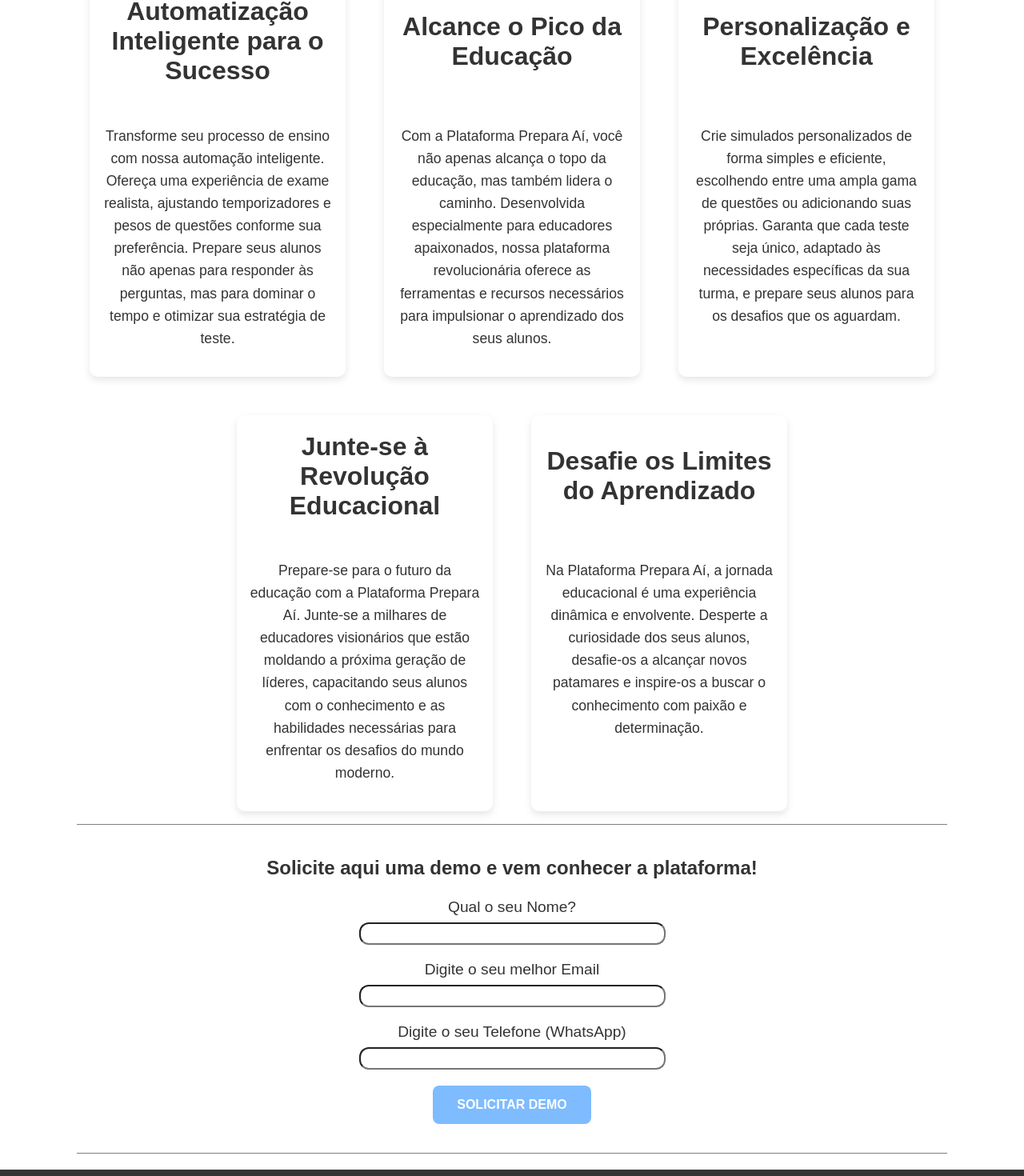
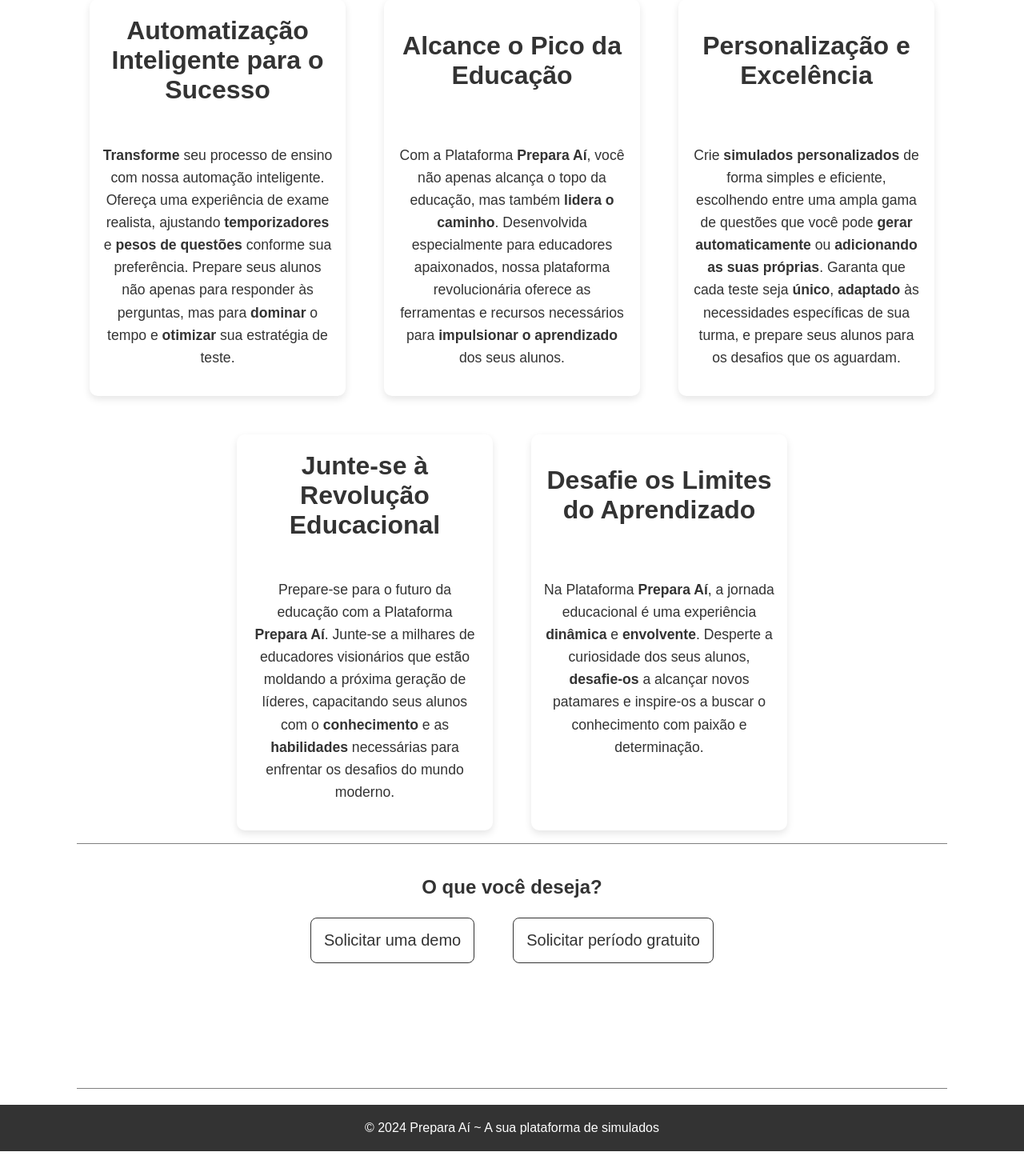
Before and after one commit to Lenoxel/prepara-ai-landing-page, a Svelte app: page / in a window 1280 px wide. Shown: the part 911-2381 px from the top of the page at 80% size. After the commit the page ends 2350 px from the top, so only its background shows below. Built offline with nearby package versions, Linux system fonts and the light colour scheme.

Commit message:
feat: :sparkles: adiciona possibilidade de o cliente solicitar um período gratuito na plataforma

```diff
--- a/src/components/Main/content.svelte
+++ b/src/components/Main/content.svelte
@@ -11,7 +11,7 @@
   </h2>
 
   <p class="content-description" {...buildTestIds("content-description")}>
-    {description}
+    {@html description}
   </p>
 </section>
 
--- a/src/components/Main/root.svelte
+++ b/src/components/Main/root.svelte
@@ -19,8 +19,12 @@
   <h1 class="main-title">Engaje e prepare os seus alunos</h1>
   <p class="main-subtitle">
     Você está pronto para elevar sua prática educacional a um novo patamar?
-    Prepare-se para uma jornada de transformação com a Plataforma Prepara Aí -
-    sua aliada no caminho rumo à excelência acadêmica.
+  </p>
+  <p class="main-subtitle">
+    Prepare-se para uma jornada de <strong>transformação</strong> com a
+    Plataforma
+    <strong>Prepara Aí</strong>, a sua aliada no caminho rumo à excelência
+    acadêmica.
   </p>
 
   <!-- <div style="text-align:center">
@@ -34,48 +38,35 @@
     title="Demonstração da plataforma"
   />
 
-  <Button text="Solicite já a sua demo!" onClick={scrollIntoScheduleForm} />
+  <Button text="Comece a usar a plataforma" onClick={scrollIntoScheduleForm} />
 
   <section class="content-container">
     <Content
       title="Automatização Inteligente para o Sucesso"
-      description="Transforme seu processo de ensino com nossa automação inteligente. Ofereça
-    uma experiência de exame realista, ajustando temporizadores e pesos de
-    questões conforme sua preferência. Prepare seus alunos não apenas para
-    responder às perguntas, mas para dominar o tempo e otimizar sua estratégia
+      description="<strong>Transforme</strong> seu processo de ensino com nossa automação inteligente. Ofereça
+    uma experiência de exame realista, ajustando <strong>temporizadores</strong> e <strong>pesos de questões</strong> conforme sua preferência. Prepare seus alunos não apenas para
+    responder às perguntas, mas para <strong>dominar</strong> o tempo e <strong>otimizar</strong> sua estratégia
     de teste."
     />
 
     <Content
       title="Alcance o Pico da Educação"
-      description=" Com a Plataforma Prepara Aí, você não apenas alcança o topo da educação,
-      mas também lidera o caminho. Desenvolvida especialmente para educadores
-      apaixonados, nossa plataforma revolucionária oferece as ferramentas e
-      recursos necessários para impulsionar o aprendizado dos seus alunos."
+      description=" Com a Plataforma <strong>Prepara Aí</strong>, você não apenas alcança o topo da educação, mas também <strong>lidera o caminho</strong>. Desenvolvida especialmente para educadores apaixonados, nossa plataforma revolucionária oferece as ferramentas e recursos necessários para <strong>impulsionar o aprendizado</strong> dos seus alunos."
     />
 
     <Content
       title="Personalização e Excelência"
-      description="Crie simulados personalizados de forma simples e eficiente, escolhendo
-    entre uma ampla gama de questões ou adicionando suas próprias. Garanta
-    que cada teste seja único, adaptado às necessidades específicas da sua
-    turma, e prepare seus alunos para os desafios que os aguardam."
+      description="Crie <strong>simulados personalizados</strong> de forma simples e eficiente, escolhendo entre uma ampla gama de questões que você pode <strong>gerar automaticamente</strong> ou <strong>adicionando as suas próprias</strong>. Garanta que cada teste seja <strong>único</strong>, <strong>adaptado</strong> às necessidades específicas de sua turma, e prepare seus alunos para os desafios que os aguardam."
     />
 
     <Content
       title="Junte-se à Revolução Educacional"
-      description="Prepare-se para o futuro da educação com a Plataforma Prepara Aí.
-    Junte-se a milhares de educadores visionários que estão moldando a
-    próxima geração de líderes, capacitando seus alunos com o conhecimento e
-    as habilidades necessárias para enfrentar os desafios do mundo moderno."
+      description="Prepare-se para o futuro da educação com a Plataforma <strong>Prepara Aí</strong>. Junte-se a milhares de educadores visionários que estão moldando a próxima geração de líderes, capacitando seus alunos com o <strong>conhecimento</strong> e as <strong>habilidades</strong> necessárias para enfrentar os desafios do mundo moderno."
     />
 
     <Content
       title="Desafie os Limites do Aprendizado"
-      description="Na Plataforma Prepara Aí, a jornada educacional é uma experiência
-    dinâmica e envolvente. Desperte a curiosidade dos seus alunos,
-    desafie-os a alcançar novos patamares e inspire-os a buscar o
-    conhecimento com paixão e determinação."
+      description="Na Plataforma <strong>Prepara Aí</strong>, a jornada educacional é uma experiência <strong>dinâmica</strong> e <strong>envolvente</strong>. Desperte a curiosidade dos seus alunos, <strong>desafie-os</strong> a alcançar novos patamares e inspire-os a buscar o conhecimento com paixão e determinação."
     />
   </section>
 
@@ -89,9 +80,9 @@
   }
 
   .main-subtitle {
-    display: flex;
     text-align: center;
     font-size: 1.25rem;
+    margin: 1rem 0;
 
     @media (min-width: 1024px) {
       max-width: 50vw;
--- a/src/components/ScheduleDemoForm/root.svelte
+++ b/src/components/ScheduleDemoForm/root.svelte
@@ -1,4 +1,6 @@
 <script lang="ts">
+  type RequestOption = "requestDemo" | "requestFreeTrial";
+
   import emailjs from "@emailjs/browser";
   import type { SvelteComponent } from "svelte";
   import Button from "../Button/index.svelte";
@@ -6,33 +8,88 @@
 
   let toast: SvelteComponent;
 
+  const clientRequestOptions: {
+    value: RequestOption;
+    label: string;
+  }[] = [
+    {
+      value: "requestDemo",
+      label: "Solicitar uma demo",
+    },
+    {
+      value: "requestFreeTrial",
+      label: "Solicitar período gratuito",
+    },
+  ];
+
+  let clientRequestOptionSelected: RequestOption | null = null;
+
+  const selectClientOption = (chosenValue: RequestOption) => {
+    clientRequestOptionSelected = chosenValue;
+  };
+
+  const getClientRequestButtonText = (
+    currentClientRequestOptionSelected: RequestOption
+  ) => {
+    if (currentClientRequestOptionSelected === "requestDemo") {
+      return "SOLICITAR DEMO";
+    }
+
+    if (currentClientRequestOptionSelected === "requestFreeTrial") {
+      return "SOLICITAR AMBIENTE";
+    }
+
+    return "";
+  };
+
   let clientName = "";
   let clientEmail = "";
   let clientPhoneNumber = "";
+  let clientEnvironmentName = "";
+  let clientKnowledgeAreas = "";
   let isSendingEmail = false;
 
   const handleIsFormDisabled = (
+    requestOptionSelected: RequestOption | null,
     name: string,
     email: string,
-    phoneNumber: string
+    phoneNumber: string,
+    environmentName: string,
+    knowledgeAreas: string
   ) => {
-    if (!name || !email || !phoneNumber) {
-      return true;
+    if (requestOptionSelected === "requestDemo") {
+      return !!(!name || !email || !phoneNumber);
     }
 
-    return false;
+    if (requestOptionSelected === "requestFreeTrial") {
+      return !!(
+        !name ||
+        !email ||
+        !phoneNumber ||
+        !environmentName ||
+        !knowledgeAreas
+      );
+    }
+
+    return true;
   };
 
   const resetForm = () => {
+    clientRequestOptionSelected = null;
     clientName = "";
     clientEmail = "";
     clientPhoneNumber = "";
+    clientEnvironmentName = "";
+    clientKnowledgeAreas = "";
   };
 
   $: isFormDisabled = handleIsFormDisabled(
+    clientRequestOptionSelected,
     clientName,
     clientEmail,
-    clientPhoneNumber
+    clientPhoneNumber,
+    clientEnvironmentName,
+    clientKnowledgeAreas
   );
 
   const sendEmail = async () => {
@@ -43,9 +100,12 @@
         "service_ps3xv7h",
         "template_dxtu0tv",
         {
+          client_request_type: clientRequestOptionSelected,
           client_name: clientName,
           client_email: clientEmail,
           client_phone_number: clientPhoneNumber,
+          client_environment_name: clientEnvironmentName,
+          client_knowledge_areas: clientKnowledgeAreas,
         },
         {
           publicKey: "dqzZHw8603oOTmKPa",
@@ -82,17 +142,35 @@
 
 <div id="schedule-demo-form-container" class="form-container">
   <form class="form-card">
-    <h3 class="form-title">
-      Solicite aqui uma demo e vem conhecer a plataforma!
-    </h3>
+    <h3 class="form-title">O que você deseja?</h3>
+
+    <!-- <img src={check} /> -->
 
     <section class="form-inputs-container">
+      <div class="form-input-card-group">
+        {#each clientRequestOptions as { value, label }}
+          <button
+            class="form-input-card {clientRequestOptionSelected
+              ? clientRequestOptionSelected === value
+                ? 'form-input-card-selected'
+                : 'form-input-card-not-selected'
+              : ''}"
+            on:click={() => selectClientOption(value)}
+            type="button"
+          >
+            <span class="form-input-card-text">{label}</span>
+          </button>
+        {/each}
+      </div>
+
+      {#if clientRequestOptionSelected}
         <div class="form-input-container">
-        <label class="form-label" for="client-name">Qual o seu Nome?</label>
+          <label class="form-label" for="client-name">Digite o seu Nome</label>
           <input
             class="form-input"
             id="client-name"
             type="text"
+            placeholder="João da Silva"
             bind:value={clientName}
             disabled={isSendingEmail}
           />
@@ -106,6 +184,7 @@
             class="form-input"
             id="client-email"
             type="email"
+            placeholder="joaodasilva@meuemail.com"
             bind:value={clientEmail}
             disabled={isSendingEmail}
           />
@@ -113,23 +192,61 @@
 
         <div class="form-input-container">
           <label class="form-label" for="client-phone-number"
-          >Digite o seu Telefone (WhatsApp)</label
+            >Digite o seu WhatsApp</label
           >
           <input
             class="form-input"
             id="client-phone-number"
             type="tel"
+            placeholder="81 92222-2222"
             bind:value={clientPhoneNumber}
             disabled={isSendingEmail}
           />
         </div>
+
+        {#if clientRequestOptionSelected === "requestFreeTrial"}
+          <div class="form-input-container">
+            <label class="form-label" for="client-environment-name"
+              >Qual nome você deseja para o seu ambiente?</label
+            >
+            <input
+              class="form-input"
+              id="client-environment-name"
+              type="text"
+              placeholder="Matemática com João"
+              bind:value={clientEnvironmentName}
+              disabled={isSendingEmail}
+            />
+          </div>
+
+          <div class="form-input-container">
+            <label class="form-label" for="client-knowledge-areas"
+              >Qual é o foco do seu ensino?</label
+            >
+            <textarea
+              class="form-input"
+              id="client-knowledge-areas"
+              placeholder="ENEM, Português, Matemática, Física, Concursos Militares..."
+              rows="5"
+              bind:value={clientKnowledgeAreas}
+              disabled={isSendingEmail}
+            />
+          </div>
+        {/if}
+      {:else}
+        <div class="empty-section"></div>
+      {/if}
     </section>
 
+    {#if clientRequestOptionSelected}
       <Button
         isDisabled={isFormDisabled || isSendingEmail}
-      text={isSendingEmail ? "ENVIANDO SOLICITAÇÃO..." : "SOLICITAR DEMO"}
+        text={isSendingEmail
+          ? "ENVIANDO SOLICITAÇÃO..."
+          : getClientRequestButtonText(clientRequestOptionSelected)}
         onClick={sendEmail}
       />
+    {/if}
   </form>
 </div>
 
@@ -177,13 +294,77 @@
   }
 
   .form-input {
-    font-size: 1.2rem;
+    font-size: 1rem;
     text-align: center;
-    border-radius: 0.75rem;
+    border-radius: 0.5rem;
+    min-width: 100%;
+    max-width: 100%;
+    padding: 0.25rem 0;
 
     @media (min-width: 480px) {
+      font-size: 1.2rem;
       min-width: 375px;
       max-width: 375px;
     }
   }
+
+  .form-input-card-group {
+    display: flex;
+    flex-direction: row;
+    gap: 1.5rem;
+
+    @media (min-width: 480px) {
+      gap: 3rem;
+    }
+  }
+
+  .form-input-card {
+    all: unset;
+    display: flex;
+    flex-direction: row;
+    justify-content: center;
+    align-items: center;
+    border: 1px solid #333;
+    border-radius: 0.5rem;
+    padding: 1rem;
+    cursor: pointer;
+    transition: transform 0.3s;
+
+    &:focus,
+    &:hover {
+      transform: scale(1.2);
+    }
+  }
+
+  .form-input-card-selected {
+    transform: scale(1.2);
+    box-shadow: 0 0.5rem 1rem rgba(0, 0, 0, 0.2);
+  }
+
+  .form-input-card-not-selected {
+    transform: scale(0.8);
+    opacity: 0.5;
+
+    &:focus,
+    &:hover {
+      transform: scale(1);
+    }
+  }
+
+  .form-input-card-text {
+    font-size: 1rem;
+    text-align: center;
+
+    @media (min-width: 480px) {
+      font-size: 1.25rem;
+    }
+  }
+
+  .empty-section {
+    min-height: 15vh;
+  }
+
+  /* input[type="radio"] {
+    transform: scale(1.5);
+  } */
 </style>
```
Lines whose indentation alone changed are shown as unchanged.
